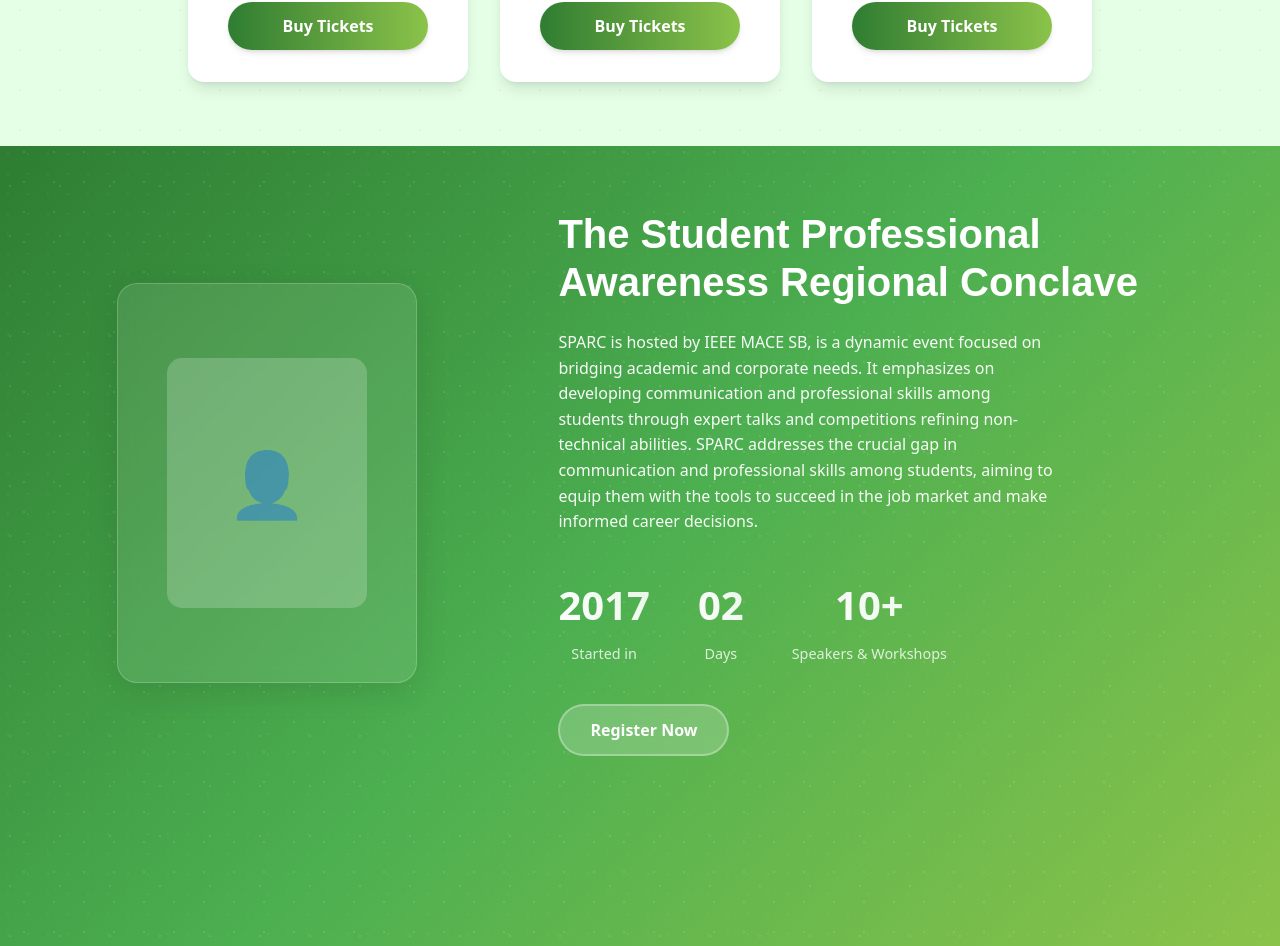
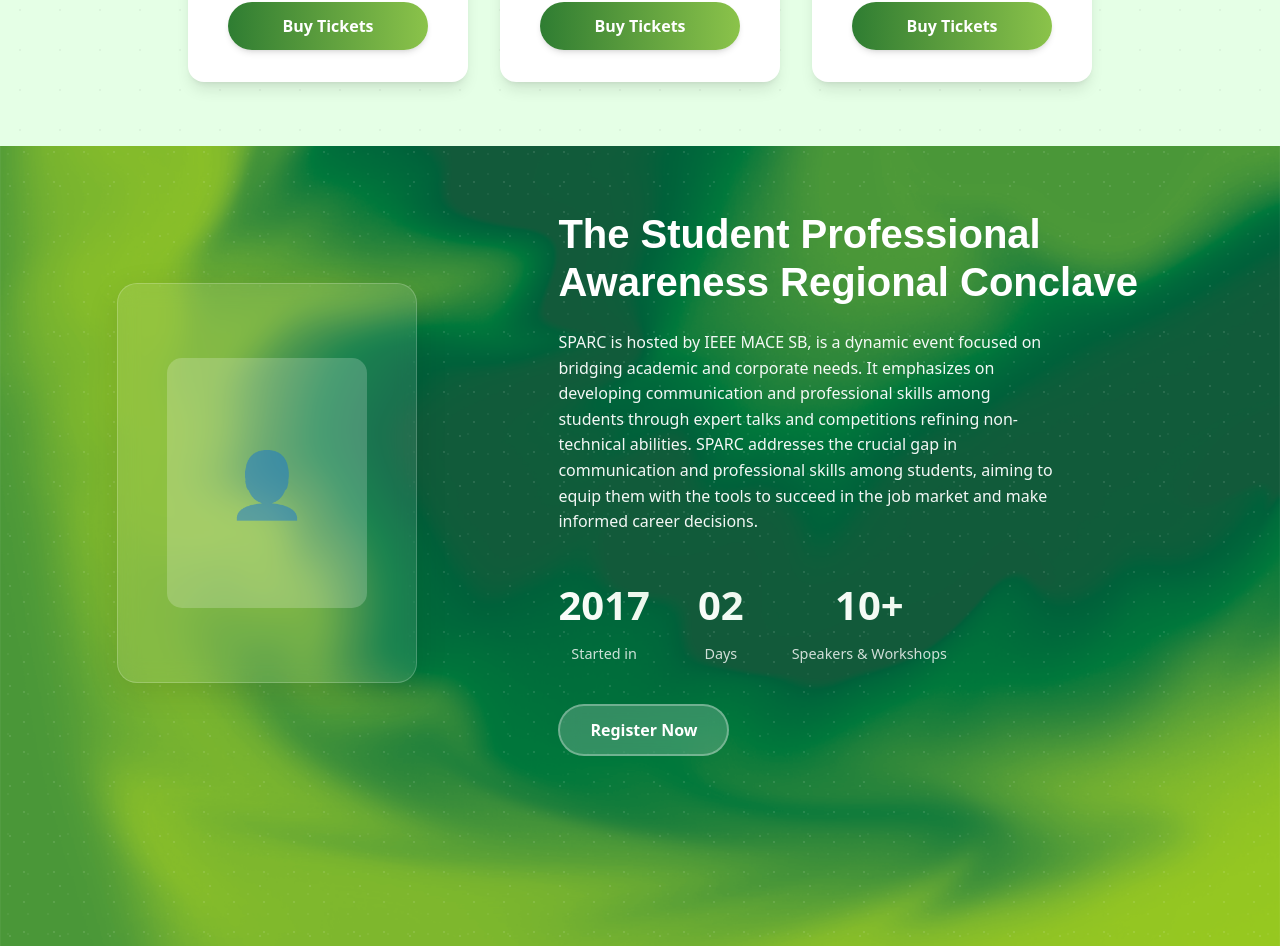
Before and after one commit to Jeslin-git/sparc25, a React (Vite) app: page / in a window 1280 px wide. Shown: the part 2190-3136 px from the top of the page. Built offline with nearby package versions, Linux system fonts and the light colour scheme; a web font is replaced by a local one.

Commit message:
Replace green background with plain bg.png

```diff
--- a/src/components/About.css
+++ b/src/components/About.css
@@ -1,5 +1,8 @@
 .about-section {
-  background: linear-gradient(135deg, #2E7D32 0%, #4CAF50 50%, #8BC34A 100%);
+  background-image: url('/plain bg.png');
+  background-size: cover;
+  background-position: center;
+  background-repeat: no-repeat;
   min-height: 100vh;
   padding: 4rem 2rem;
   position: relative;
```
